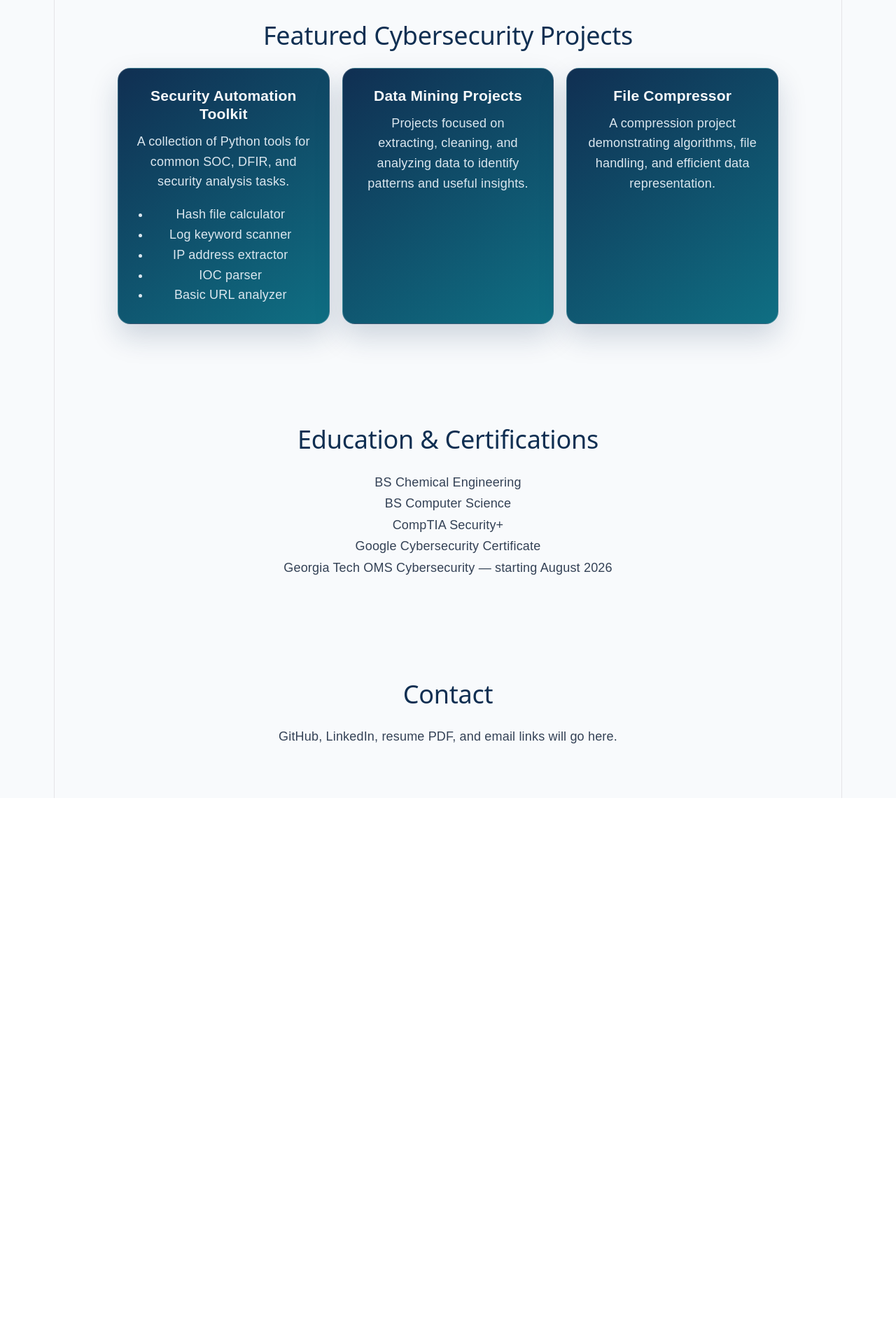
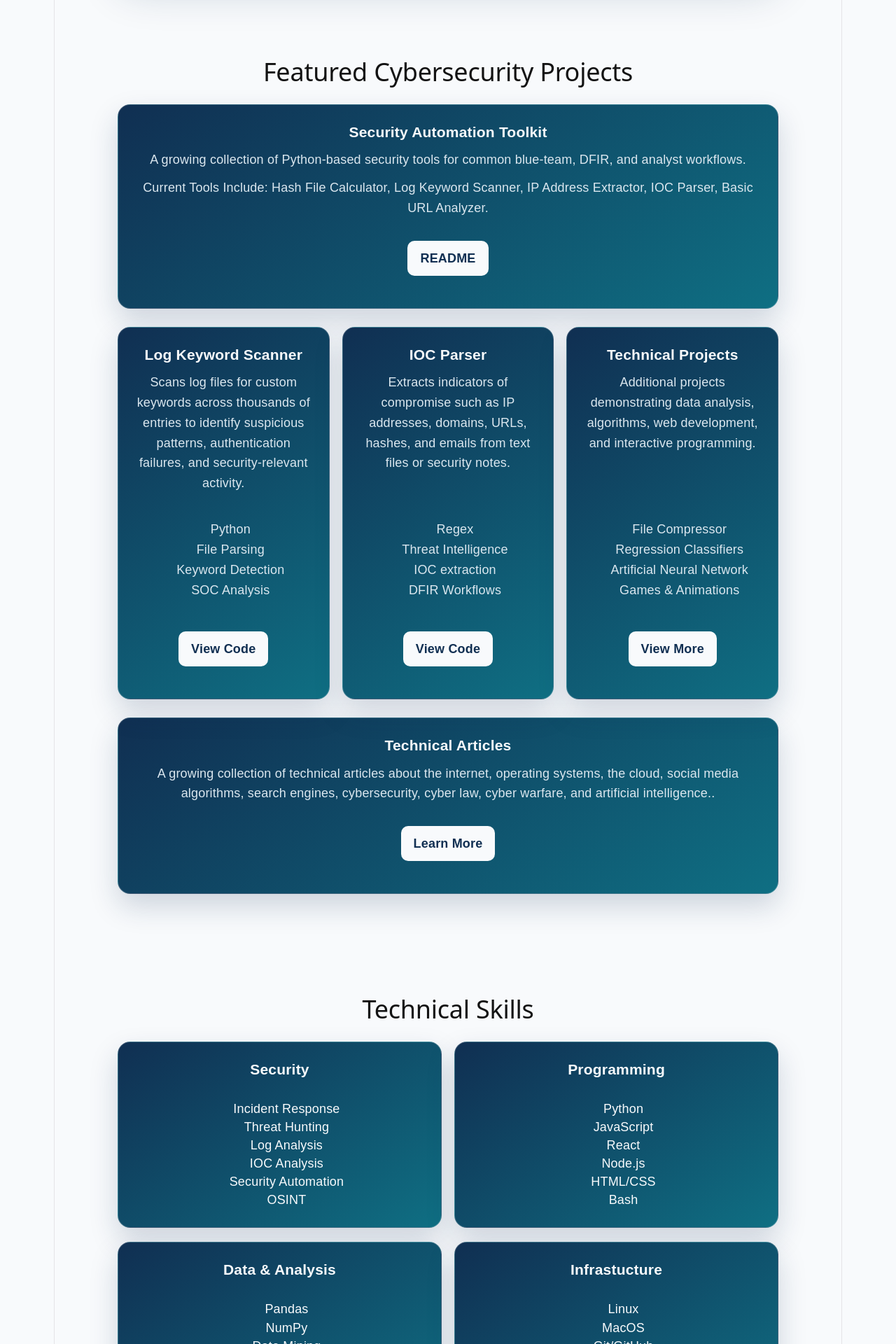
Before and after one commit to AmberMichaelis/cybersecurity-portfolio-website, a React (Vite) app: page / in a window 1280 px wide. Shown: the part 880-2800 px from the top of the page at 70% size. Before the commit the page ends 2020 px from the top, so only its background shows below. Built offline with nearby package versions, Linux system fonts and the light colour scheme.

Commit message:
first commit

```diff
--- a/src/App.css
+++ b/src/App.css
@@ -2,6 +2,7 @@
 
 :root {
   --white: #f8fafc;
+  --black: #131313;
   --deep-navy: #102f52;
   --dark-blue: #123c5f;
   --ocean-blue: #0f6f83;
@@ -45,7 +46,7 @@ a {
   align-items: center;
   padding: 24px 8%;
   background: var(--white);
-  color: var(--deep-navy);
+  color: var(--black);
   border-bottom: 1px solid rgba(16, 47, 82, 0.12);
   position: sticky;
   top: 0;
@@ -53,6 +54,7 @@ a {
 }
 
 .navbar h1 {
+  color: var(--black);
   margin: 0;
   font-size: 1.2rem;
   letter-spacing: 0.02em;
@@ -85,7 +87,7 @@ a {
 }
 
 .eyebrow {
-  color: var(--sand);
+  color: var(--white);
   font-weight: 800;
   letter-spacing: 0.08em;
   text-transform: uppercase;
@@ -94,7 +96,7 @@ a {
 
 .hero h2 {
   color: var(--white);
-  font-size: clamp(2.5rem, 7vw, 5rem);
+  font-size: clamp(1.5rem, 7vw, 3rem);
   line-height: 1;
   margin: 0 0 24px;
   max-width: 900px;
@@ -110,8 +112,10 @@ a {
 
 .hero-buttons {
   display: flex;
+  justify-content: center;
   gap: 16px;
-  margin-top: 32px;
+  margin-top: 20px;
+  margin-bottom: 20px;
   flex-wrap: wrap;
 }
 
@@ -126,7 +130,8 @@ a {
 
 .hero-buttons a:hover {
   transform: translateY(-2px);
-  background: var(--sand);
+  background: var(--black);
+  color: var(--white);
 }
 
 .hero-buttons .secondary {
@@ -146,7 +151,7 @@ a {
 }
 
 .section h2 {
-  color: var(--deep-navy);
+  color: var(--black);
   font-size: 2rem;
   margin: 0 0 24px;
 }
@@ -159,13 +164,42 @@ a {
 
 /* PROJECTS */
 
-.project-grid {
+.project-grid-3 {
   display: grid;
   grid-template-columns: repeat(3, 1fr);
   gap: 18px;
 }
 
+.main-project-card {
+  display: flex;
+  flex-direction: column;
+  background: linear-gradient(145deg, var(--deep-navy), var(--ocean-blue));
+  color: var(--white);
+  border: 1px solid rgba(255, 255, 255, 0.18);
+  border-radius: 18px;
+  padding: 26px;
+  box-shadow: 0 18px 40px rgba(16, 47, 82, 0.18);
+}
+
+.main-project-card h3 {
+  margin-top: 0;
+  margin-bottom: 12px;
+  color: var(--white);
+}
+
+.main-project-card p {
+  margin-bottom: 12px;
+  color: var(--muted);
+  line-height: 1.6;
+}
+
+.main-project-card ul {
+  list-style-type: none;
+}
+
 .project-card {
+  display: flex;
+  flex-direction: column;
   background: linear-gradient(145deg, var(--deep-navy), var(--ocean-blue));
   color: var(--white);
   border: 1px solid rgba(255, 255, 255, 0.18);
@@ -180,6 +214,11 @@ a {
   color: var(--white);
 }
 
+.project-card p {
+  min-height: 180px;
+  margin-bottom: 12px;
+}
+
 .project-card p,
 .project-card li {
   color: var(--muted);
@@ -187,8 +226,85 @@ a {
 }
 
 .project-card ul {
+  min-height: 140px;
   margin-bottom: 0;
   padding-left: 20px;
+  list-style-type: none;
+}
+
+/* TECHNICAL SKILLS */
+
+.skills-grid-2 {
+  display: grid;
+  grid-template-columns: repeat(2, 1fr);
+  gap: 18px;
+  margin-bottom: 20px;
+}
+
+.skills-card {
+  display: flex;
+  flex-direction: column;
+  background: linear-gradient(145deg, var(--deep-navy), var(--ocean-blue));
+  color: var(--white);
+  border: 1px solid rgba(255, 255, 255, 0.18);
+  border-radius: 18px;
+  padding: 26px;
+  box-shadow: 0 18px 40px rgba(16, 47, 82, 0.18);
+}
+
+.skills-card h3 {
+  margin-top: 0;
+  margin-bottom: 12px;
+  color: var(--white);
+}
+
+.skills-card ul {
+  min-height: 140px;
+  margin-bottom: 0;
+  padding-left: 20px;
+  list-style-type: none;
+}
+
+/* CONTACT */
+
+.contact-card {
+  display: flex;
+  flex-direction: column;
+  border: 1px solid rgba(255, 255, 255, 0.18);
+  border-radius: 18px;
+  padding: 26px;
+  box-shadow: 0 18px 40px rgba(16, 47, 82, 0.18);
+}
+
+.contact-buttons {
+  display: flex;
+  justify-content: center;
+  gap: 16px;
+  flex-wrap: wrap;
+}
+
+.contact-buttons a {
+  background: transparent;
+  color: var(--black);
+  padding: 12px 18px;
+  border-radius: 10px;
+  font-weight: 800;
+  transition: 0.2s ease;
+}
+
+.contact-buttons a:hover {
+  transform: translateY(-2px);
+  color: var(--black);
+}
+
+.contact-buttons .secondary {
+  background: transparent;
+  color: var(--black);
+  border: 1px solid rgba(255, 255, 255, 0.75);
+}
+
+.contact-buttons .secondary:hover {
+  background: var(--black);
 }
 
 /* RESPONSIVE */
@@ -230,6 +346,6 @@ a {
 
   .hero-buttons {
     flex-direction: column;
-    align-items: flex-start;
+    align-items: center;
   }
 }
--- a/src/App.jsx
+++ b/src/App.jsx
@@ -1,84 +1,310 @@
-import './App.css'
+/** @format */
+
+import './App.css';
 
 function App() {
   return (
-    <main className="site">
-      <nav className="navbar">
-        <h1>Amber Michaelis</h1>
-        <div className="nav-links">
-          <a href="#projects">Projects</a>
-          <a href="#resume">Resume</a>
-          <a href="#contact">Contact</a>
+    <main className='site'>
+      <nav className='navbar'>
+        <h1>
+          <a href='#hero'>Amber Michaelis</a>
+        </h1>
+        <div className='nav-links'>
+          <a href='#projects'>Projects</a>
+          <a href='#skills'>Skills</a>
+          <a href='#education'>Education</a>
+          <a href='#certifications'>Certifications</a>
+          <a href='/Amber_Michaelis_Resume.pdf' target='_blank'>
+            Resume
+          </a>
+          <a href='#contact'>Contact</a>
         </div>
       </nav>
 
-      <section className="hero">
-        <p className="eyebrow">Cybersecurity Portfolio</p>
-        <h2>Cybersecurity & Software Developer</h2>
+      <section id='hero' className='hero'>
+        <p className='eyebrow'>Amber Michaelis</p>
+        <h2>Cybersecurity Analyst & Software Developer</h2>
+        <h3>Security Automation | Blue Team Operations</h3>
         <p>
-          I build security automation tools, blue-team utilities, and software projects
-          that demonstrate practical programming, analysis, and problem-solving skills.
+          Building security automation tools, incident response utilities, and
+          detection-focused software. Interested in threat hunting, critical
+          infrastructure security, and practical cybersecurity solutions that
+          help protect people and organizations.
         </p>
 
-        <div className="hero-buttons">
-          <a href="#projects">View Projects</a>
-          <a href="#contact" className="secondary">Contact Me</a>
+        <div className='hero-buttons'>
+          <a href='#projects'>View Projects</a>
+          <a href='/Amber_Michaelis_Resume.pdf' download className='secondary'>
+            Download Resume
+          </a>
+          <a
+            href='https://github.com/AmberMichaelis'
+            target='_blank'
+            rel='noopener noreferrer'
+          >
+            Visit GitHub
+          </a>
+          <h3>CompTIA Security+ | BS Computer Science | MS Cybersecurity</h3>
         </div>
       </section>
 
-      <section id="projects" className="section">
+      <section id='projects' className='section'>
         <h2>Featured Cybersecurity Projects</h2>
 
-        <div className="project-grid">
-          <article className="project-card">
+        <div className='project-grid'>
+          <article className='main-project-card'>
             <h3>Security Automation Toolkit</h3>
             <p>
-              A collection of Python tools for common SOC, DFIR, and security analysis tasks.
+              A growing collection of Python-based security tools for common
+              blue-team, DFIR, and analyst workflows.
+            </p>
+            <p>
+              Current Tools Include: Hash File Calculator, Log Keyword Scanner,
+              IP Address Extractor, IOC Parser, Basic URL Analyzer.
+            </p>
+            <div className='hero-buttons'>
+              <a
+                href='https://github.com/AmberMichaelis/cybersecurity/blob/main/README.md'
+                target='_blank'
+                rel='noopener noreferrer'
+              >
+                README
+              </a>
+            </div>
+          </article>
+        </div>
+        <br />
+        <div className='project-grid-3'>
+          <article className='project-card'>
+            <h3>Log Keyword Scanner</h3>
+            <p>
+              Scans log files for custom keywords across thousands of entries to
+              identify suspicious patterns, authentication failures, and
+              security-relevant activity.
             </p>
             <ul>
-              <li>Hash file calculator</li>
-              <li>Log keyword scanner</li>
-              <li>IP address extractor</li>
-              <li>IOC parser</li>
-              <li>Basic URL analyzer</li>
+              <li>Python</li>
+              <li>File Parsing</li>
+              <li>Keyword Detection</li>
+              <li>SOC Analysis</li>
             </ul>
+            <div className='hero-buttons'>
+              <a
+                href='https://github.com/AmberMichaelis/cybersecurity/blob/main/security-automation/tools/log_keyword_scanner.py'
+                target='_blank'
+                rel='noopener noreferrer'
+              >
+                View Code
+              </a>
+            </div>
           </article>
 
-          <article className="project-card">
-            <h3>Data Mining Projects</h3>
+          <article className='project-card'>
+            <h3>IOC Parser</h3>
             <p>
-              Projects focused on extracting, cleaning, and analyzing data to identify
-              patterns and useful insights.
+              Extracts indicators of compromise such as IP addresses, domains,
+              URLs, hashes, and emails from text files or security notes.
             </p>
+            <ul>
+              <li>Regex</li>
+              <li>Threat Intelligence</li>
+              <li>IOC extraction</li>
+              <li>DFIR Workflows</li>
+            </ul>
+            <div className='hero-buttons'>
+              <a
+                href='https://github.com/AmberMichaelis/cybersecurity/blob/main/security-automation/tools/ioc_parser.py'
+                target='_blank'
+                rel='noopener noreferrer'
+              >
+                View Code
+              </a>
+            </div>
           </article>
 
-          <article className="project-card">
-            <h3>File Compressor</h3>
+          <article className='project-card'>
+            <h3>Technical Projects</h3>
             <p>
-              A compression project demonstrating algorithms, file handling, and
-              efficient data representation.
+              Additional projects demonstrating data analysis, algorithms, web
+              development, and interactive programming.
             </p>
+            <ul>
+              <li>File Compressor</li>
+              <li>Regression Classifiers</li>
+              <li>Artificial Neural Network</li>
+              <li>Games & Animations</li>
+            </ul>
+            <div className='hero-buttons'>
+              <a
+                href='https://www.krustykrab.us/projects'
+                target='_blank'
+                rel='noopener noreferrer'
+              >
+                View More
+              </a>
+            </div>
+          </article>
+        </div>
+        <br />
+        <div className='project-grid'>
+          <article className='main-project-card'>
+            <h3>Technical Articles</h3>
+            <p>
+              A growing collection of technical articles about the internet,
+              operating systems, the cloud, social media algorithms, search
+              engines, cybersecurity, cyber law, cyber warfare, and artificial
+              intelligence..
+            </p>
+            <div className='hero-buttons'>
+              <a
+                href='https://library.michaelisuniversity.com/the-internet-and-technology/'
+                target='_blank'
+                rel='noopener noreferrer'
+              >
+                Learn More
+              </a>
+            </div>
           </article>
         </div>
       </section>
 
-      <section id="resume" className="section">
-        <h2>Education & Certifications</h2>
-        <p>BS Chemical Engineering</p>
-        <p>BS Computer Science</p>
-        <p>CompTIA Security+</p>
-        <p>Google Cybersecurity Certificate</p>
-        <p>Georgia Tech OMS Cybersecurity — starting August 2026</p>
+      <section id='skills' className='section'>
+        <h2>Technical Skills</h2>
+        <div className='skills-grid-2'>
+          <article className='skills-card'>
+            <h3>Security</h3>
+            <ul>
+              <li>Incident Response</li>
+              <li>Threat Hunting</li>
+              <li>Log Analysis</li>
+              <li>IOC Analysis</li>
+              <li>Security Automation</li>
+              <li>OSINT</li>
+            </ul>
+          </article>
+          <article className='skills-card'>
+            <h3>Programming</h3>
+            <ul>
+              <li>Python</li>
+              <li>JavaScript</li>
+              <li>React</li>
+              <li>Node.js</li>
+              <li>HTML/CSS</li>
+              <li>Bash</li>
+            </ul>
+          </article>
+        </div>
+        <div className='skills-grid-2'>
+          <article className='skills-card'>
+            <h3>Data & Analysis</h3>
+            <ul>
+              <li>Pandas</li>
+              <li>NumPy</li>
+              <li>Data Mining</li>
+              <li>Data Visualization</li>
+              <li>Statistical Analysis</li>
+              <li>Machine Learning</li>
+            </ul>
+          </article>
+          <article className='skills-card'>
+            <h3>Infrastucture</h3>
+            <ul>
+              <li>Linux</li>
+              <li>MacOS</li>
+              <li>Git/GitHub</li>
+              <li>Networking</li>
+              <li>DNS</li>
+              <li>Virtualization</li>
+            </ul>
+          </article>
+        </div>
       </section>
 
-      <section id="contact" className="section">
+      <section id='education' className='section'>
+        <h2>Education</h2>
+
+        <div className='project-grid'>
+          <article className='main-project-card'>
+            <h3>MS Cybersecurity (In Progress) </h3>
+            <p className='eyebrow'>Georgia Institute of Technology</p>
+            <p>Expected Completion: TBD</p>
+          </article>
+        </div>
+        <br />
+        <div className='project-grid'>
+          <article className='main-project-card'>
+            <h3>BS Computer Science </h3>
+            <p className='eyebrow'>Louisiana State University Alexandria</p>
+            <ul>
+              <li>GPA: 3.89 / 4.0</li>
+              <li>Computer Science Club President</li>
+              <li>STEM Skills Seminar Host and Presenter</li>
+              <li>1st Place Virtual Scholar Day Winner</li>
+            </ul>
+          </article>
+        </div>
+        <br />
+        <div className='project-grid'>
+          <article className='main-project-card'>
+            <h3>BS Chemical Engineering </h3>
+            <p className='eyebrow'>McNeese State University</p>
+            <ul>
+              <li>GPA: 3.42 / 4.0</li>
+              <li>Minors: Math, Chemistry, Biology</li>
+              <li>Society of Women Engineers</li>
+            </ul>
+          </article>
+        </div>
+        <br />
+      </section>
+
+      <section id='certifications' className='section'>
+        <h2>Certifications</h2>
+        <article className='main-project-card'>
+          <h3>CompTIA Security+</h3>
+          <h3>Google Cybersecurity</h3>
+          <h3>Stanford Machine Learning</h3>
+          <h3>Georgia Tech Data Structures & Algorithms</h3>
+          <h3>Texas Teaching: 6-12 Grade Math, Science, & Engineering</h3>
+          <h3>CompTIA Network+ (In Progress)</h3>
+          <h3>CompTIA PenTest+ (In Progress)</h3>
+          <h3>CompTIA Ethical Hacker Pro CertMaster Course (In Progress)</h3>
+        </article>
+      </section>
+
+      <section id='contact' className='section'>
         <h2>Contact</h2>
-        <p>
-          GitHub, LinkedIn, resume PDF, and email links will go here.
-        </p>
+        <article className='main-project-card'>
+          <div className='hero-buttons'>
+            <a
+              href='https://www.linkedin.com/in/ambermichaelis/'
+              target='blank'
+              rel='noopener noreferrer'
+            >
+              LinkedIn
+            </a>
+            <a
+              href='mailto:contact@ambermichaelis.com'
+              target='_blank'
+              className='secondary'
+            >
+              Email
+            </a>
+            <a
+              href='https://github.com/AmberMichaelis'
+              target='blank'
+              rel='noopener noreferrer'
+            >
+              GitHub
+            </a>
+          </div>
+        </article>
       </section>
+      <nav className='navbar'>
+        <h1>Copyright © 2026 Amber Michaelis. All rights reserved.</h1>
+      </nav>
     </main>
-  )
+  );
 }
 
-export default App
+export default App;
```
